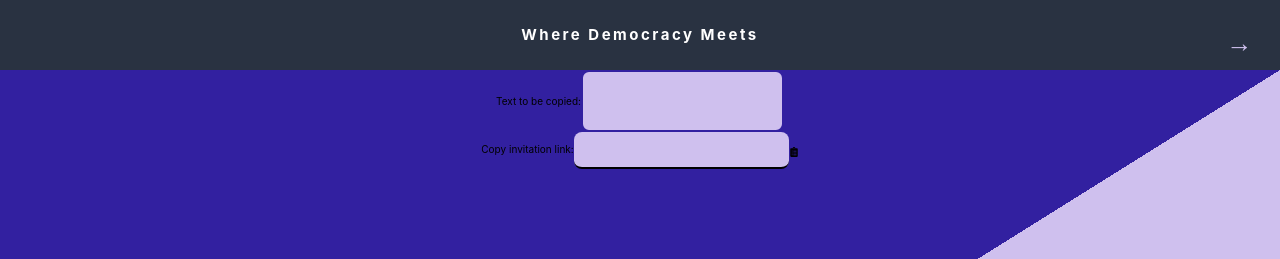
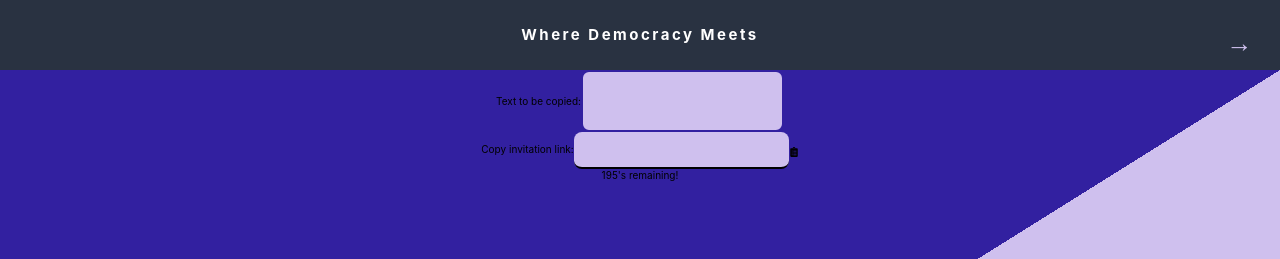
Before and after one commit to aaspinwall/collab, a Next.js app in the folder frontend/: page /development in a window 1280 px wide. Shown: the top 259 px of the page. Built offline with nearby package versions, Linux system fonts and the light colour scheme.

Commit message:
remove Donut.js compoenent, refactor Timer component layout

```diff
--- a/frontend/components/timer/index.jsx
+++ b/frontend/components/timer/index.jsx
@@ -24,11 +24,20 @@ const Timer = ({ time, onTimeIsUp }) => {
   }, [seconds]);
 
   return (
-    <div className="grid">
-      <div className="card">
-        <span className="timer-seconds">{seconds}'s remaining!</span>
+    <>
+    <div id="specificChart" class="donut-size">
+      <div class="pie-wrapper">
+        <span class="label">
+          <span class="timer-seconds">{seconds}</span><span class="smaller">'s remaining!</span>
+        </span>
+        <div class="pie">
+          <div class="left-side half-circle"></div>
+          <div class="right-side half-circle"></div>
+        </div>
+        <div class="shadow"></div>
       </div>
     </div>
+  </>
   );
 };
 
--- a/frontend/pages/development/index.js
+++ b/frontend/pages/development/index.js
@@ -1,4 +1,5 @@
 import React from "react";
+import Timer from "../../components/timer";
 
 import CopyToClipBoardButton from "../../components/ui/copytoclipboard";
 
@@ -25,6 +26,7 @@ export default function Development() {
         </form>
       </div>
       <CopyToClipBoardButton text={textToBeCopied} />
+      <Timer />
     </>
   );
 }
```
Also changed, not shown: frontend/components/animations/Donut.js (deleted, +0 -8 lines).
